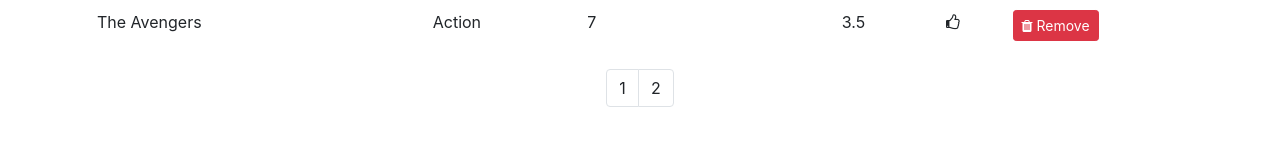
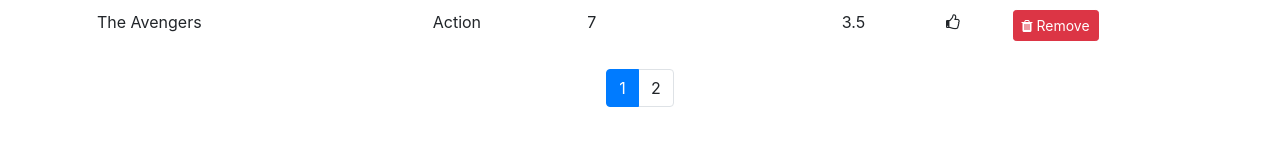
Before and after one commit to naseebbajracharya/movie-rental-react, a React (Create React App) app: page / in a window 1280 px wide. Shown: the part 563-708 px from the top of the page. Built offline with nearby package versions, Linux system fonts and the light colour scheme.

Commit message:
handling page changes

```diff
--- a/src/components/common/pagination.jsx
+++ b/src/components/common/pagination.jsx
@@ -3,7 +3,8 @@ import _ from 'lodash';
 
 const Pagination = (props) => {
 
-    const {itemsCount, pageSize} = props;
+    const {itemsCount, pageSize, currentPage, onPageChange} = props;
+    console.log(currentPage);
 
     const pagesCount = Math.ceil(itemsCount/pageSize);
     if (pagesCount === 1) return null;
@@ -12,8 +13,8 @@ const Pagination = (props) => {
     return <nav>
         <ul className="pagination justify-content-center">
             {pages.map(page => (
-                <li key={page} className="page-item">
-                <a onClick="" className="page-link">{page}</a>
+                <li key={page} className={page === currentPage ? 'page-item active' : 'page-item'}>
+                <a onClick={() => onPageChange(page)} className="page-link">{page}</a>
             </li>
             ))}
 
--- a/src/components/movies.jsx
+++ b/src/components/movies.jsx
@@ -6,6 +6,7 @@ import {getMovies} from '../services/fakeMovieService';
 class Movies extends Component {
     state = {
         movies: getMovies(),
+        currentPage: 1,
         pageSize: 7
     };
 
@@ -25,12 +26,14 @@ class Movies extends Component {
     }
 
     handlePageChange = (page) => {
-        console.log(page);
+        //console.log(page);
+        this.setState({currentPage: page});
     }
 
     render() {
 
         const {length: count} = this.state.movies;
+        const {pageSize, currentPage} = this.state;
 
         if (count === 0)
         return <h5>Sorry, there are no movies in the database!</h5>;
@@ -63,7 +66,10 @@ class Movies extends Component {
 
             </tbody>
         </table>
-        <Pagination itemsCount={count} pageSize={this.state.pageSize} onPageChange={this.handlePageChange} />
+        <Pagination itemsCount={count}
+                    pageSize={pageSize}
+                    currentPage={currentPage}
+                    onPageChange={this.handlePageChange} />
         </React.Fragment>
         );
 
```
Also changed, not shown: 1 other file (tests, documents, lock files or other folders).
